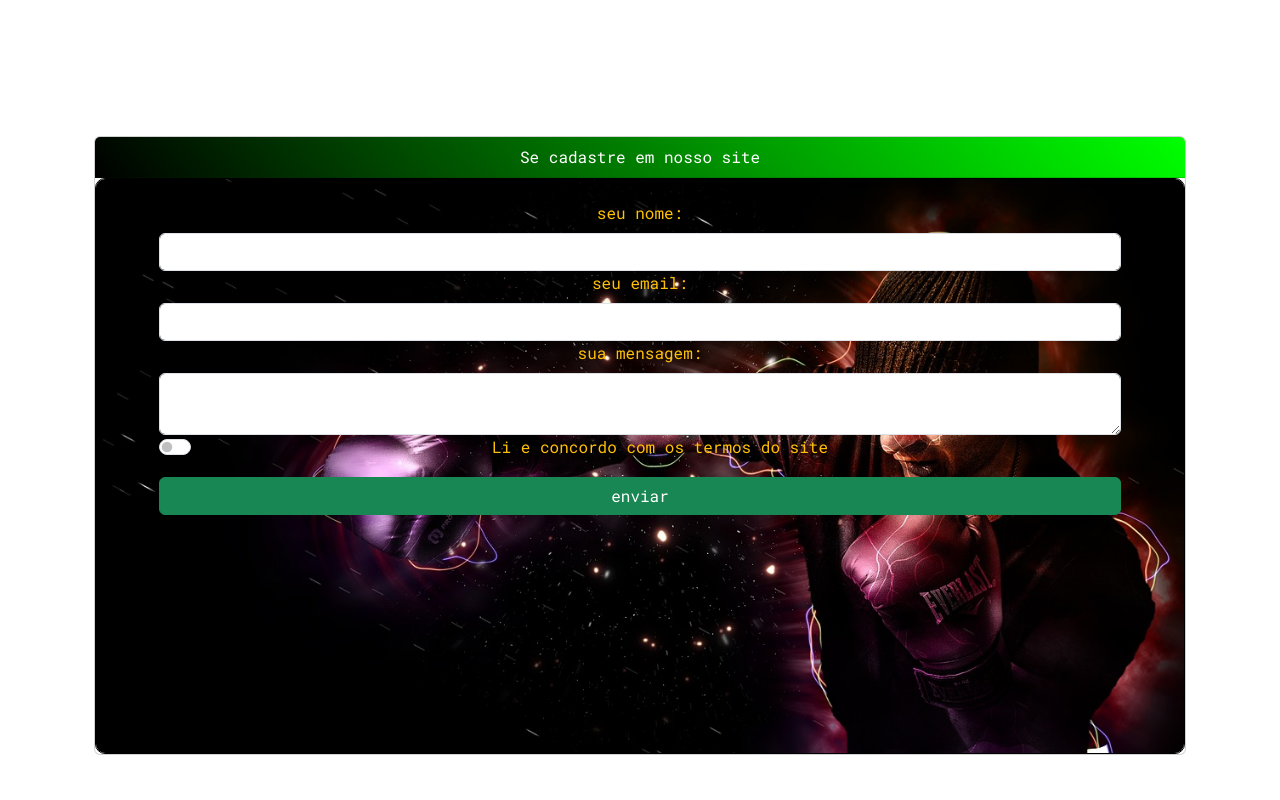
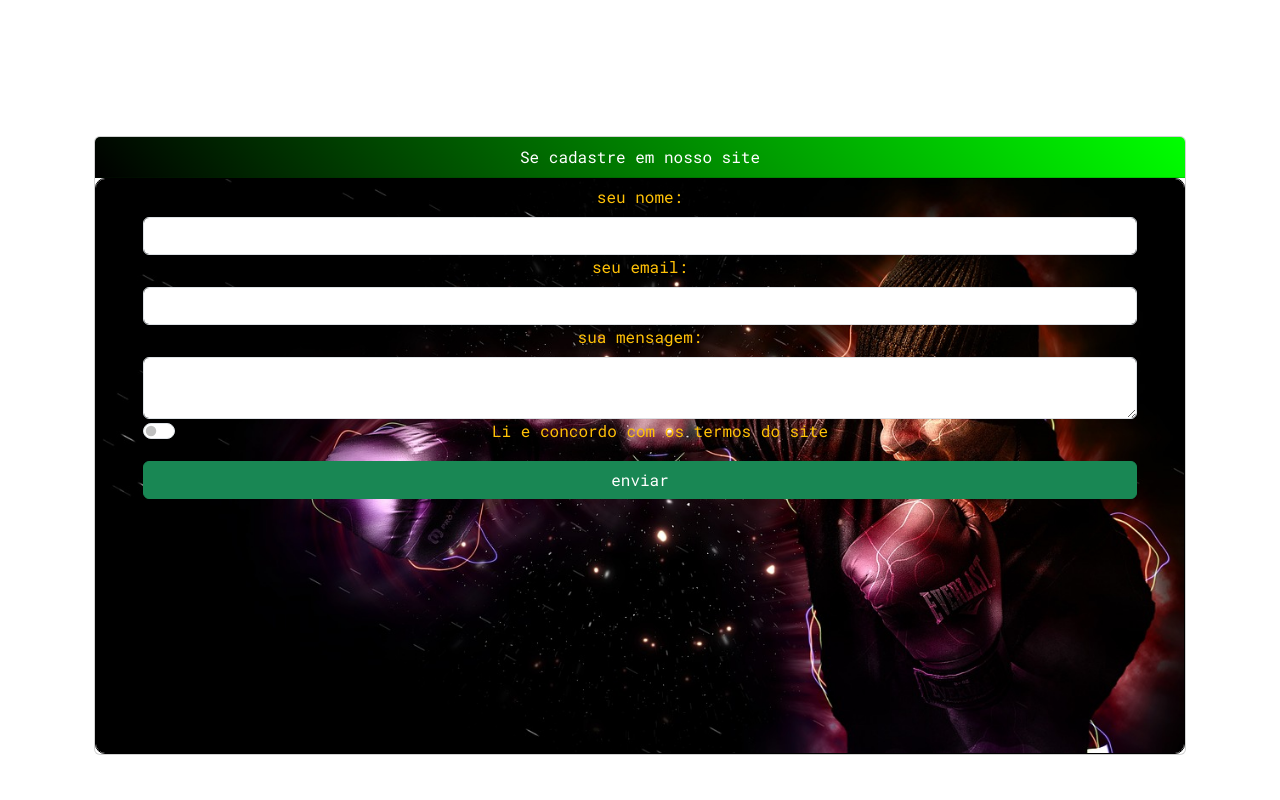
Before and after one commit to juan-mendes-DEV/nova-loja-boxing-bootstrap, a plain HTML site: page index.html in a window 1280 px wide. Shown: the part 4780-5580 px from the top of the page. Drawn offline with Linux system fonts and the light colour scheme.

Commit message:
arrumando estilização proxima atualização prevista em  breve

```diff
--- a/index.html
+++ b/index.html
@@ -294,7 +294,6 @@
         </div>
     </section>
     <br>
-
     <section id="contato">
 
             <div class="container pb-5">
@@ -306,9 +305,9 @@
                             Se cadastre em nosso site
                         </header>
 
-                        <img src="./img/boxer-2894025_1280.jpg" alt="imagem de fundo"  >
-                        <div class="card-img-overlay">
-                        <form class="pt-5 mx-5 text-warning   " style="display: flex; flex-direction: column; justify-content: space-around; ">
+                        <img src="./img/boxer-2894025_1280.jpg" alt="imagem de fundo"   >
+                        <div class="card-img-overlay p-0 m-0">
+                        <form class="pt-5 mx-5 text-warning " style="display: flex; flex-direction: column; justify-content: space-around; ">
                             <label class="form-label" for="nome">seu nome:</label>
                             <input type="text" class="form-control ">
                             <label class="form-label" for="email">seu email:</label>
```
